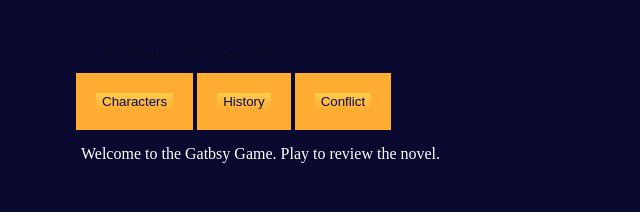
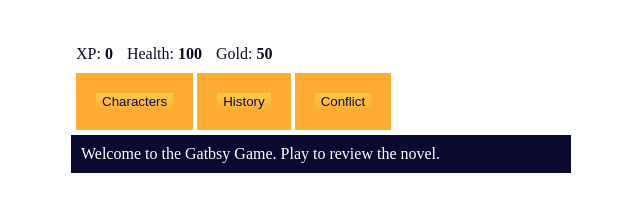
Before and after one commit to kwsmolin/monster-game, a plain HTML site: page index.html in a window 1280 px wide. Shown: the whole page, without its empty margins (319-959 px from the left). Drawn offline with Linux system fonts and the light colour scheme.

Commit message:
Update style.css

```diff
--- a/style.css
+++ b/style.css
@@ -1,5 +1,5 @@
 body {
-  background-color: #0a0a30;
+  background-color: #ffffff;
 }
 
 #text {
```
